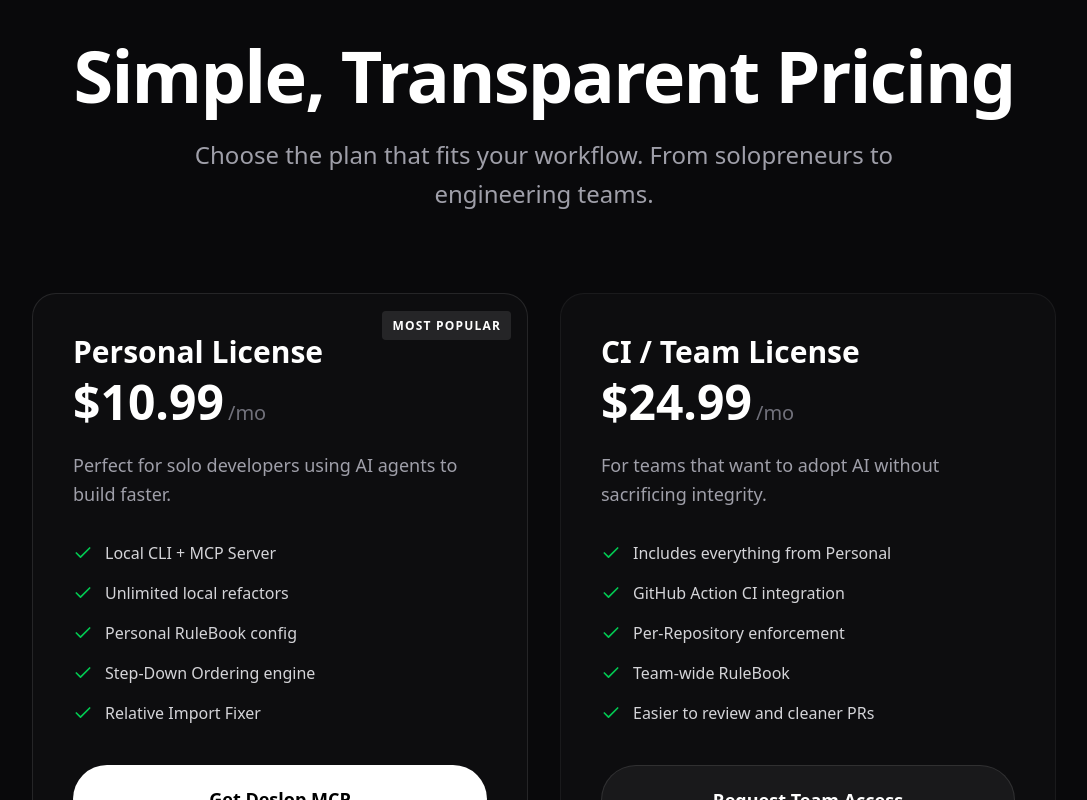
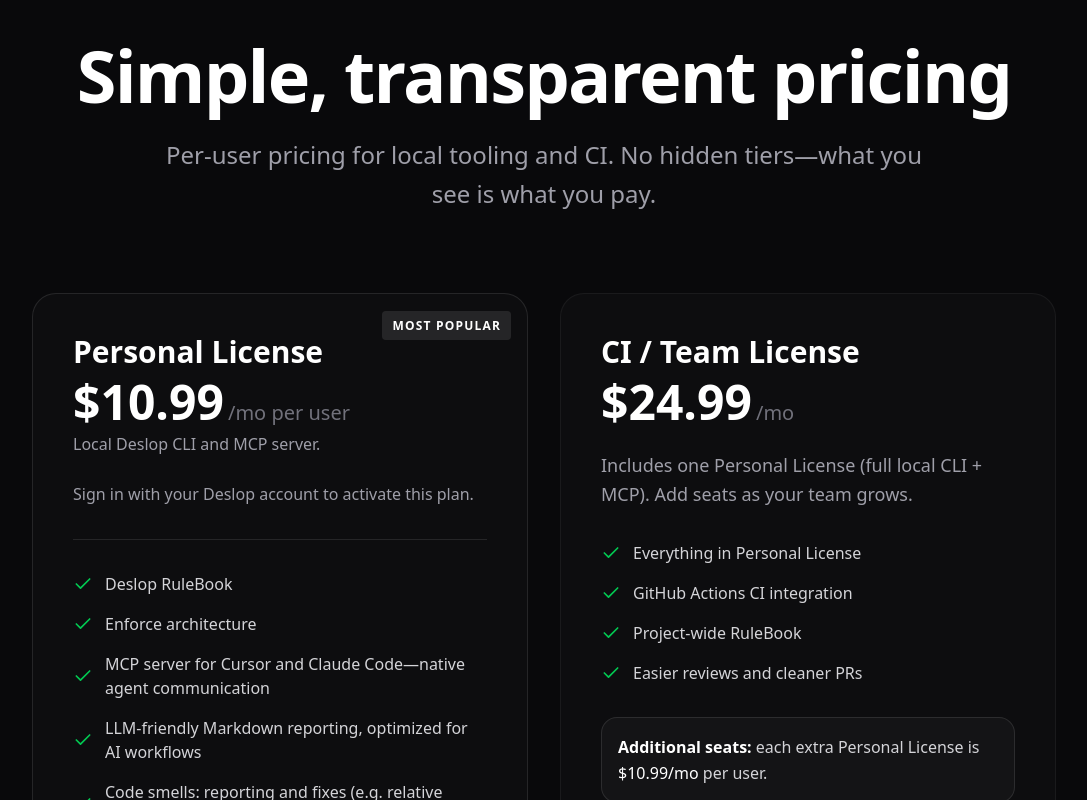
Before and after one commit to Ivy-Apps/deslop-web, a Next.js app: page / in a window 1280 px wide. Shown: the part 3380-4180 px from the top of the page, without its empty margins (96-1183 px from the left). Built offline with nearby package versions, Linux system fonts and the light colour scheme.

Commit message:
Improve the PricingSection

```diff
--- a/src/features/landing/components/PricingSection.tsx
+++ b/src/features/landing/components/PricingSection.tsx
@@ -9,11 +9,11 @@ export default function PricingSection(): ReactNode {
       <div className="max-w-7xl mx-auto px-6">
         <div className="mb-20 text-center">
           <h2 className={`${typeScale.displayXl} mb-6 ${baseTw.text.primary}`}>
-            Simple, Transparent Pricing
+            Simple, transparent pricing
           </h2>
           <p className={`${textPresets.sectionLeadMuted} ${baseTw.text.muted}`}>
-            Choose the plan that fits your workflow. From solopreneurs to
-            engineering teams.
+            Per-user pricing for local tooling and CI. No hidden tiers—what you
+            see is what you pay.
           </p>
         </div>
         <div className="grid grid-cols-1 md:grid-cols-2 gap-8 max-w-5xl mx-auto">
@@ -34,20 +34,25 @@ function PersonalPlanCard(): ReactNode {
         </span>
       </div>
       <h3 className={`${typeScale.titleLg} mb-2`}>Personal License</h3>
-      <div className="flex items-baseline gap-1 mb-6">
+      <div className="flex items-baseline gap-1 mb-1">
         <span className="text-5xl font-bold text-white">$10.99</span>
-        <span className="text-zinc-500 text-xl">/mo</span>
+        <span className="text-zinc-500 text-xl">/mo per user</span>
       </div>
-      <p className={`${typeScale.bodyLg} ${baseTw.text.muted} mb-8`}>
-        Perfect for solo developers using AI agents to build faster.
+      <p className={`${typeScale.bodySm} ${baseTw.text.muted} mb-6`}>
+        Local Deslop CLI and MCP server.
+      </p>
+      <p
+        className={`${typeScale.bodySm} ${baseTw.text.muted} mb-8 pb-8 border-b border-white/10`}
+      >
+        Sign in with your Deslop account to activate this plan.
       </p>
       <ul className="space-y-4 mb-10">
         {[
-          'Local CLI + MCP Server',
-          'Unlimited local refactors',
-          'Personal RuleBook config',
-          'Step-Down Ordering engine',
-          'Relative Import Fixer',
+          'Deslop RuleBook',
+          'Enforce architecture',
+          'MCP server for Cursor and Claude Code—native agent communication',
+          'LLM-friendly Markdown reporting, optimized for AI workflows',
+          'Code smells: reporting and fixes (e.g. relative imports)',
         ].map((item) => (
           <li
             key={item}
@@ -77,15 +82,15 @@ function TeamPlanCard(): ReactNode {
         <span className="text-zinc-500 text-xl">/mo</span>
       </div>
       <p className={`${typeScale.bodyLg} ${baseTw.text.muted} mb-8`}>
-        For teams that want to adopt AI without sacrificing integrity.
+        Includes one Personal License (full local CLI + MCP). Add seats as your
+        team grows.
       </p>
-      <ul className="space-y-4 mb-10">
+      <ul className="space-y-4 mb-8">
         {[
-          'Includes everything from Personal',
-          'GitHub Action CI integration',
-          'Per-Repository enforcement',
-          'Team-wide RuleBook',
-          'Easier to review and cleaner PRs',
+          'Everything in Personal License',
+          'GitHub Actions CI integration',
+          'Project-wide RuleBook',
+          'Easier reviews and cleaner PRs',
         ].map((item) => (
           <li
             key={item}
@@ -96,6 +101,13 @@ function TeamPlanCard(): ReactNode {
           </li>
         ))}
       </ul>
+      <p
+        className={`${typeScale.bodySm} ${baseTw.text.secondary} mb-10 p-4 rounded-2xl bg-white/[0.03] border border-white/10`}
+      >
+        <span className="font-semibold text-white">Additional seats: </span>
+        each extra Personal License is{' '}
+        <span className="text-white">$10.99/mo</span> per user.
+      </p>
       <button
         type="button"
         className="w-full bg-white/5 border border-white/10 text-white py-5 rounded-full text-lg font-bold hover:bg-white/10 transition-all"
```
